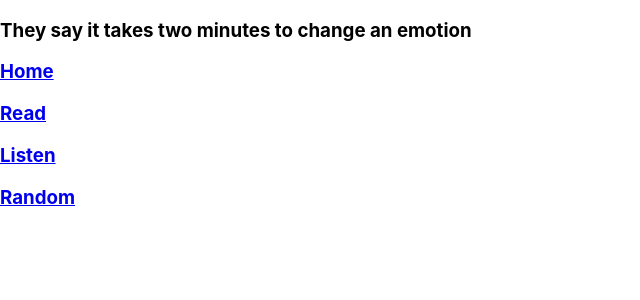
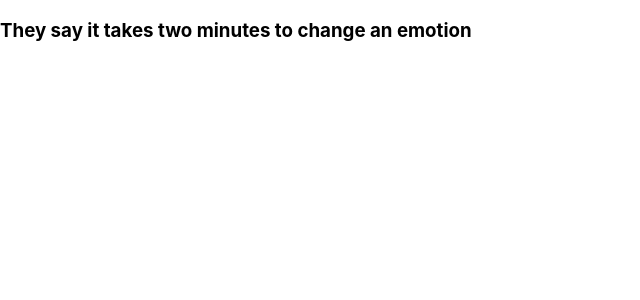
Before and after one commit to Sara-Harvey/book-list-frontend, a React (Create React App) app: page / in a window 1280 px wide. Shown: the top 300 px of the page, without its empty margins (0-640 px from the left). Built offline with nearby package versions, Linux system fonts and the light colour scheme.

Commit message:
first few working containers

```diff
--- a/src/App.js
+++ b/src/App.js
@@ -30,13 +30,6 @@ class App extends React.Component {
           </div>
         </Router>
 
-        <div className="not-nav">
-          <div><h3><a href="http://localhost:3000/">Home</a></h3></div>
-          <div><h3><a href="http://localhost:3000/read">Read</a></h3></div>
-          <div><h3><a href="http://localhost:3000/listen">Listen</a></h3></div>
-          <div><h3><a href="http://localhost:3000/random">Random</a></h3></div>
-        </div>
-
       </div>
 
       );
--- a/src/components/Stories.js
+++ b/src/components/Stories.js
@@ -5,7 +5,7 @@ const Stories = ({stories}) => {
 
     return (
         <div>
-         { stories.map(story => {
+         { stories && stories.map(story => {
              return (
                 <Story story={story} key={story.id} />
              )
--- a/src/components/Story.js
+++ b/src/components/Story.js
@@ -1,4 +1,4 @@
-import React, { Component } from 'react';
+import React from 'react';
 
 const Story = ({ story }) => {
 
--- a/src/containers/ListenContainer.js
+++ b/src/containers/ListenContainer.js
@@ -1,32 +1,29 @@
 import React, { Component } from "react";
 import { connect } from 'react-redux';
 import { getData } from '../actions/index.js';
+import Stories from '../components/Stories';
 
 export class ListenContainer extends Component {
-
-constructor(props) {
-    super(props);
-  }
 
   componentDidMount() {
     this.props.getData();
   }
 
   render() {
+
+    const {stories} = this.props;
+
     return (
-      <ul>
-        { this.props.data.map(data => (
-          <li key={data.id}>
-            <div>{data.attributes.name}</div>
-          </li>
-        ))}
-      </ul>
+      <div>
+        <Stories stories={stories} />
+      </div>
+
     );
   }
 }
-//
+
   const mapStateToProps = state => {
-      return { data: state.stories };
+      return { stories: state.stories };
   };
 
 export default connect(mapStateToProps, {getData})(ListenContainer);
```
